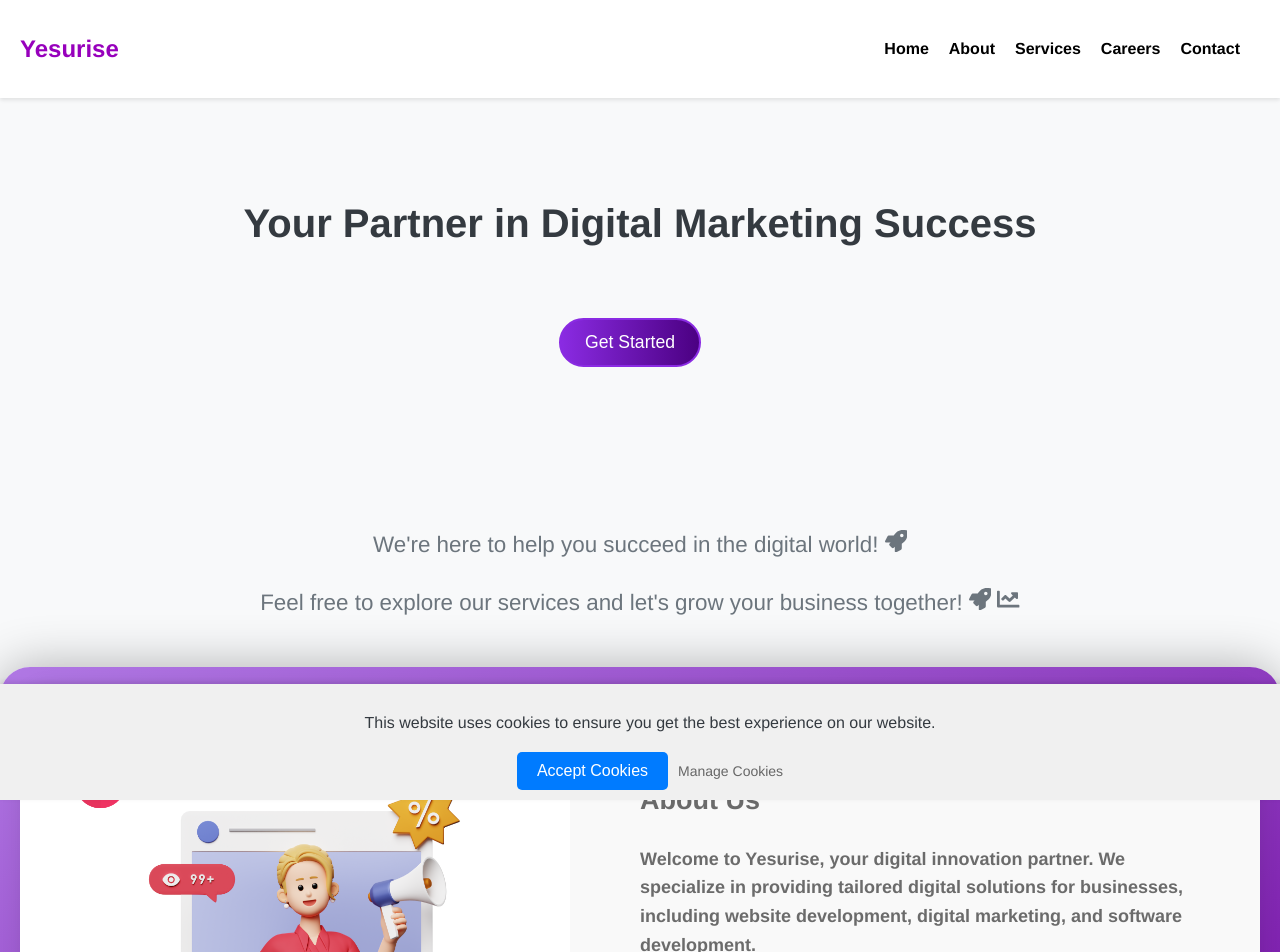
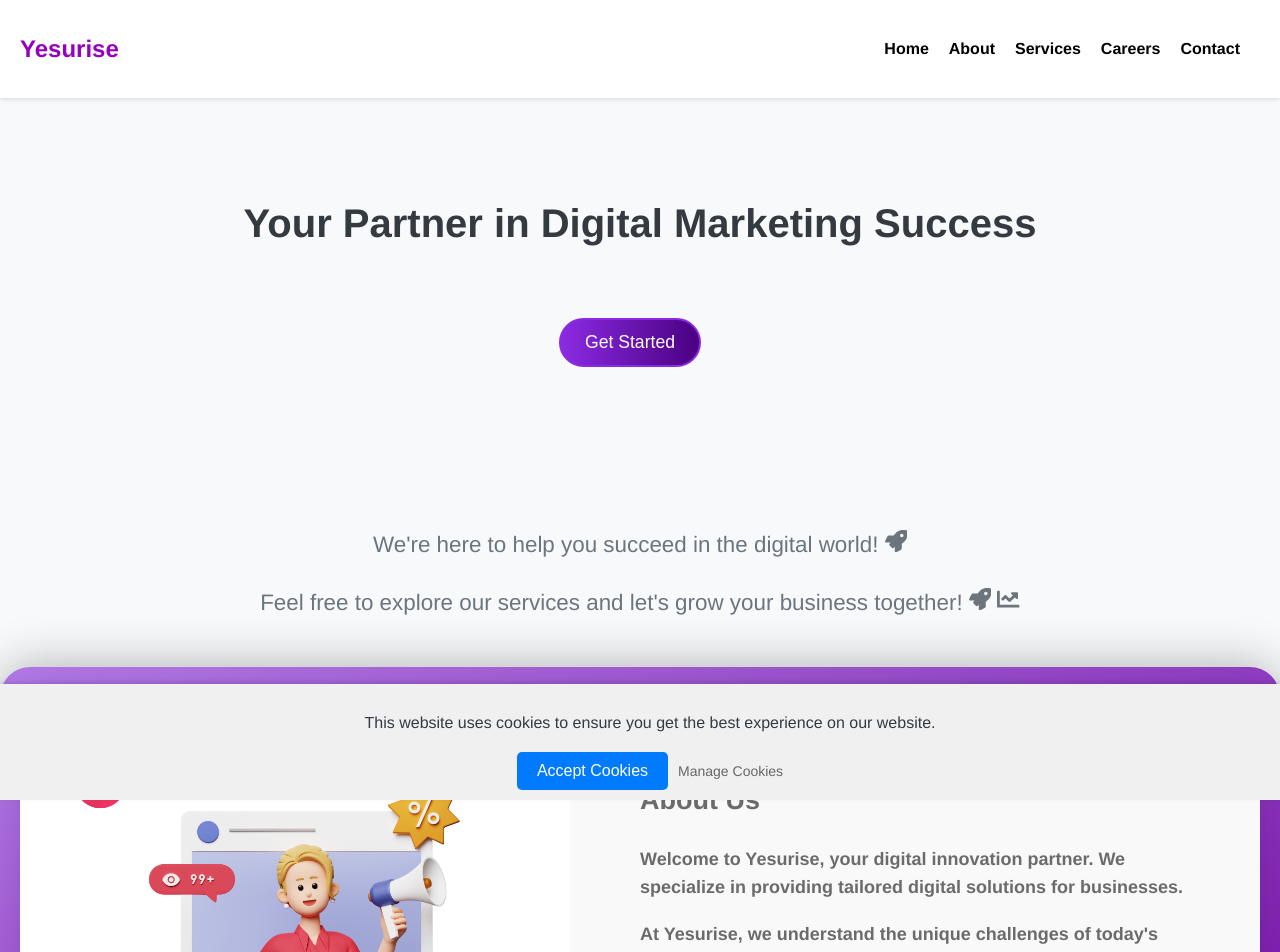
Before and after one commit to Yesuriseyesp/yesuriseweb, a React (Create React App) app: page / in a window 1280 px wide. Shown: the top 952 px of the page. Built offline with nearby package versions, Linux system fonts and the light colour scheme.

Commit message:
Update About.js

```diff
--- a/src/components/About.js
+++ b/src/components/About.js
@@ -13,7 +13,7 @@ const AboutSection = () => {
         </div>
         <div className="about-text">
         <h2>About Us</h2>
-      <p>Welcome to Yesurise, your digital innovation partner. We specialize in providing tailored digital solutions for businesses, including website development, digital marketing, and software development.</p>
+      <p>Welcome to Yesurise, your digital innovation partner. We specialize in providing tailored digital solutions for businesses.</p>
       {/* <p>Our mission is to empower startups and small businesses to thrive in the digital landscape. With our expertise and passion for innovation, we aim to revolutionize the way companies engage with their audience and achieve success online.</p> */}
       <p>At Yesurise, we understand the unique challenges of today's digital world. That's why we offer personalized services to meet your specific needs and help you achieve your goals effectively and affordably.</p>
       <p>Join us on this exciting journey as we transform ideas into reality and pave the way for digital success. Let's collaborate and unlock new opportunities for your business together!</p>
```
